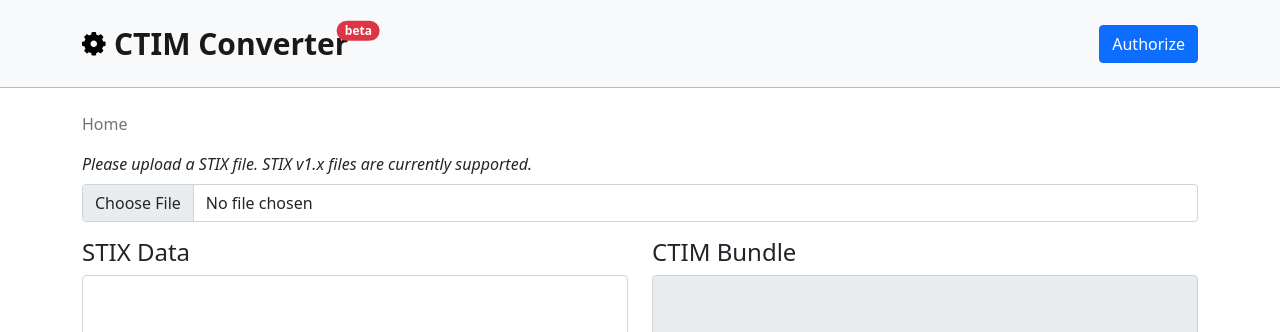
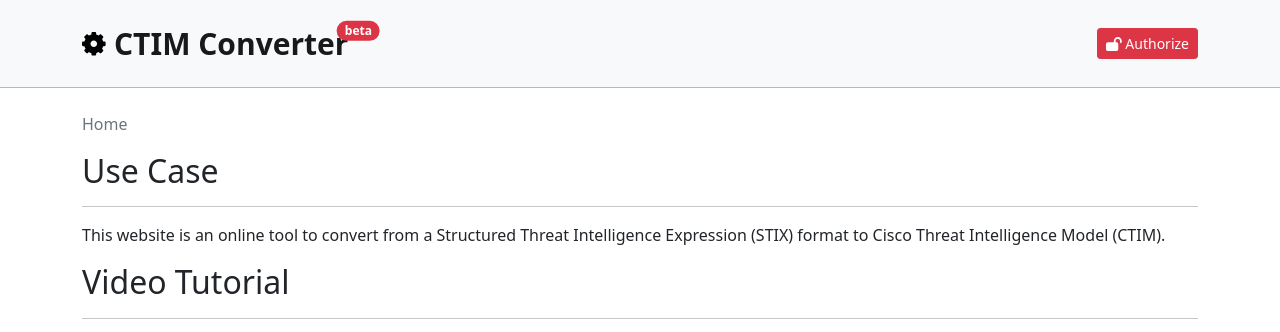
Before and after one commit to CiscoSecurity/tr-05-ctim-stix-converter, a Flask app: page / in a window 1280 px wide. Shown: the top 332 px of the page. Run offline with Flask 2, Linux system fonts and the light colour scheme; some libraries are stand-ins or nearby versions.

Commit message:
added landing page and moved 'process' to /upload

```diff
--- a/code/api/ui.py
+++ b/code/api/ui.py
@@ -12,8 +12,12 @@
 
 ui = Blueprint('ui', __name__)
 
+@ui.route('/', methods=['GET', 'POST'])
+def main():
+    return render_template('landing_page.html')
 
-@ui.route('/', methods=['GET', 'POST'])
+
+@ui.route('/upload', methods=['GET', 'POST'])
 def process():
     form = MainForm()
 
@@ -34,7 +38,7 @@
                 )
 
     return render_template(
-        'main.html',
+        'convert.html',
         form=form,
         authorized=session.get('authorized')
     )
--- a/code/templates/base.html
+++ b/code/templates/base.html
@@ -8,6 +8,7 @@
     <link rel="stylesheet" href="{{ url_for('static', filename='bootstrap.min.css') }}">
     <link rel="stylesheet" href="{{ url_for('static', filename='Navbar-Right-Links.css') }}">
     <link rel="stylesheet" href="{{ url_for('static', filename='styles.css') }}">
+    <link rel="stylesheet" href="https://cdnjs.cloudflare.com/ajax/libs/font-awesome/6.1.1/css/all.min.css">
 </head>
 
 <body>
@@ -38,7 +39,8 @@
             <div class="collapse navbar-collapse" id="navcol-2">
                 <ul class="navbar-nav ms-auto"></ul>
                     <form action='{{ url_for( '.authorize') }}'>
-                        <input class="btn ms-md-2 {{'btn-primary' if not authorized else 'btn-authorized'}}" type="submit" value="{{'Authorize' if not authorized else 'Authorized'}}" />
+                        <button class="btn ms-md-2 btn-sm {{'btn-danger' if not authorized else 'btn-authorized'}}" type="submit">
+                            <i class="fa-solid {{'fa-lock-open' if not authorized else 'fa-lock'}}"></i>&nbsp;{{'Authorize' if not authorized else 'Authorized'}}</button>
                     </form>
             </div>
         </div>
@@ -64,6 +66,8 @@
         </div>
     </div>
     <script src="{{ url_for('static', filename='bootstrap.min.js') }}"></script>
+    <script src="https://cdnjs.cloudflare.com/ajax/libs/font-awesome/6.1.1/js/all.min.js"></script>
+
 </body>
 
 </html>
--- a/code/templates/main.html
+++ b/code/templates/convert.html
@@ -7,7 +7,8 @@
 
 <nav aria-label="breadcrumb">
     <ol class="breadcrumb">
-        <li class="breadcrumb-item active" aria-current="page">Home</li>
+        <li class="breadcrumb-item"><a href="/">Home</a></li>
+        <li class="breadcrumb-item active" aria-current="page">Upload</li>
     </ol>
 </nav>
 
--- /dev/null
+++ b/code/templates/landing_page.html
@@ -0,0 +1,45 @@
+{% extends "base.html" %}
+{% from "_formhelpers.html" import render_text_area %}
+{% from "_formhelpers.html" import render_file_picker %}
+{% from 'bootstrap5/form.html' import render_field %}
+
+{% block content %}
+
+<nav aria-label="breadcrumb">
+    <ol class="breadcrumb">
+        <li class="breadcrumb-item active" aria-current="page">Home</li>
+    </ol>
+</nav>
+
+<div>
+    <h2>Use Case</h2>
+    <hr />
+    <p>This website is an online tool to convert from a Structured Threat Intelligence Expression (STIX) format to Cisco
+        Threat Intelligence Model (CTIM).</p>
+</div>
+
+<div>
+    <h2>Video Tutorial</h2>
+    <hr />
+    <p><iframe width="640" height="480" src="https://www.youtube.com/embed/xxxxxxxxxxx" title="YouTube video player"
+            frameborder="0"
+            allow="accelerometer; autoplay; clipboard-write; encrypted-media; gyroscope; picture-in-picture"
+            allowfullscreen></iframe></p>
+</div>
+
+<div>
+    <h2>Supported File Formats</h2>
+    <hr />
+    <ul class="list-group">
+        <ol>STIX v1.x</ol>
+    </ul>
+</div>
+</br>
+<div>
+    <h2>Questions?</h2>
+    <hr />
+    <p>TBD</p>
+</div>
+
+
+{% endblock %}
```
